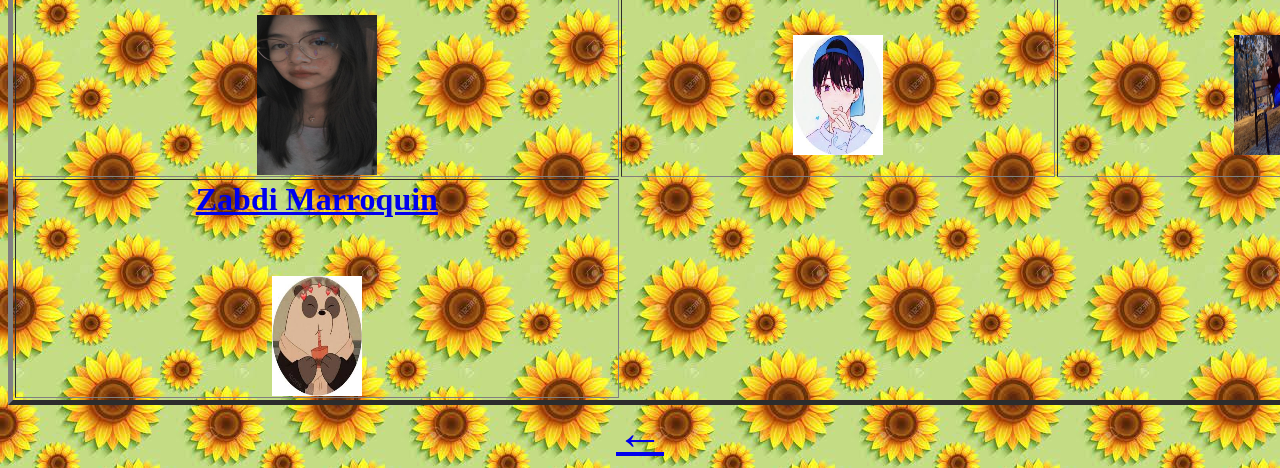
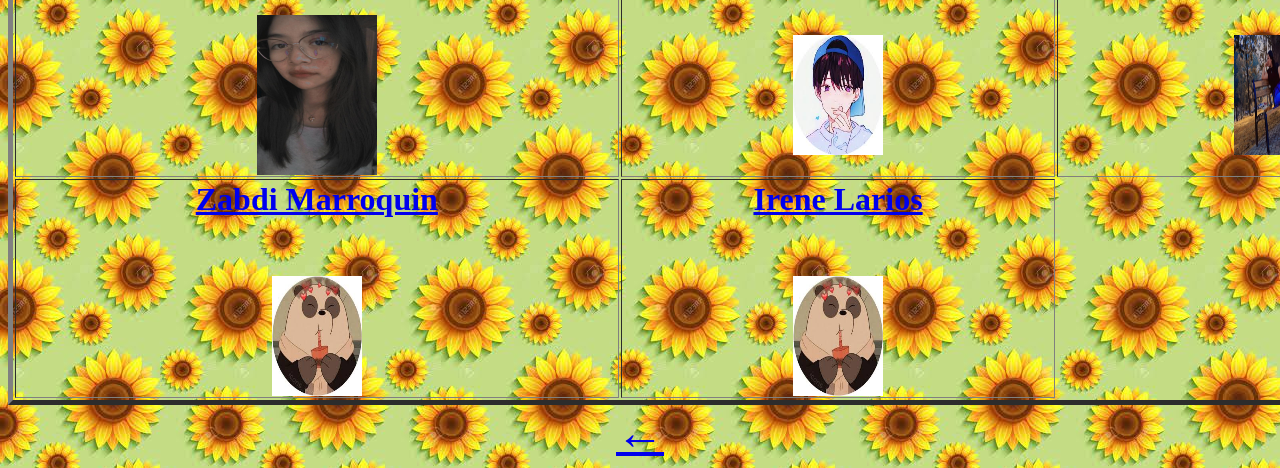
Before and after one commit to KimberlyRodriguez18/redsocial, a plain HTML site: page amigos.html in a window 1280 px wide. Shown: the part 385-853 px from the top of the page. Drawn offline with Linux system fonts and the light colour scheme.

Commit message:
Update amigos.html

```diff
--- a/amigos.html
+++ b/amigos.html
@@ -43,6 +43,10 @@
                             <a href="https://zabdimarroquin4.github.io/red/"><center><h1>Zabdi Marroquin</h1></center></br></a>&nbsp;&nbsp;
                             <center><img src="imagenes/ke.jpg" width="90" height="120"></center>
                             </td>
+ <td>
+                            <a href="https://irenelarios2005.github.io/Red-Social/"><center><h1>Irene Larios</h1></center></br></a>&nbsp;&nbsp;
+                            <center><img src="imagenes/ke.jpg" width="90" height="120"></center>
+                            </td>
 
         </tr>
     </table>
```
